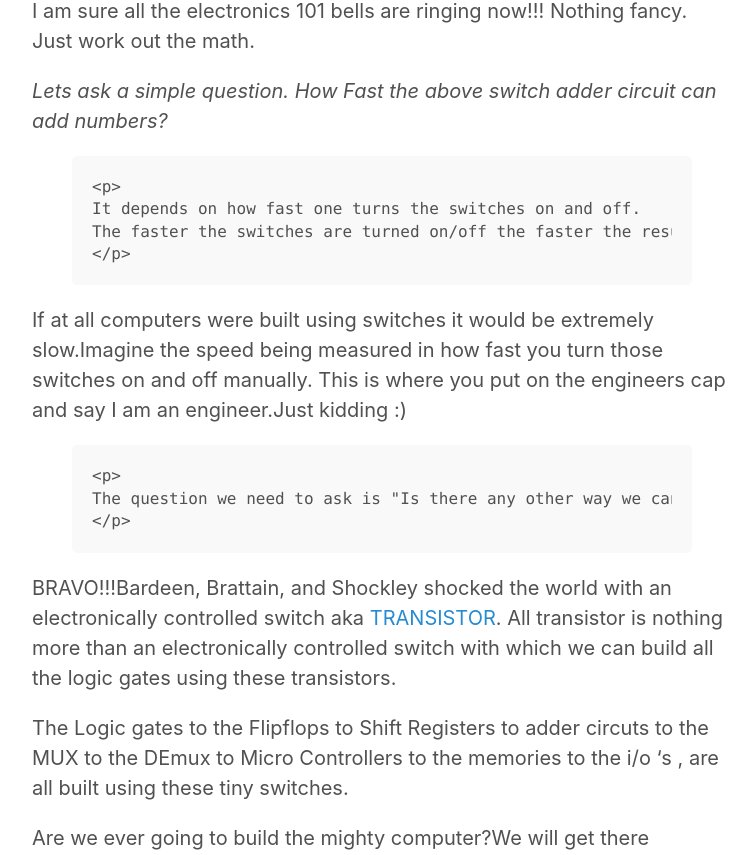
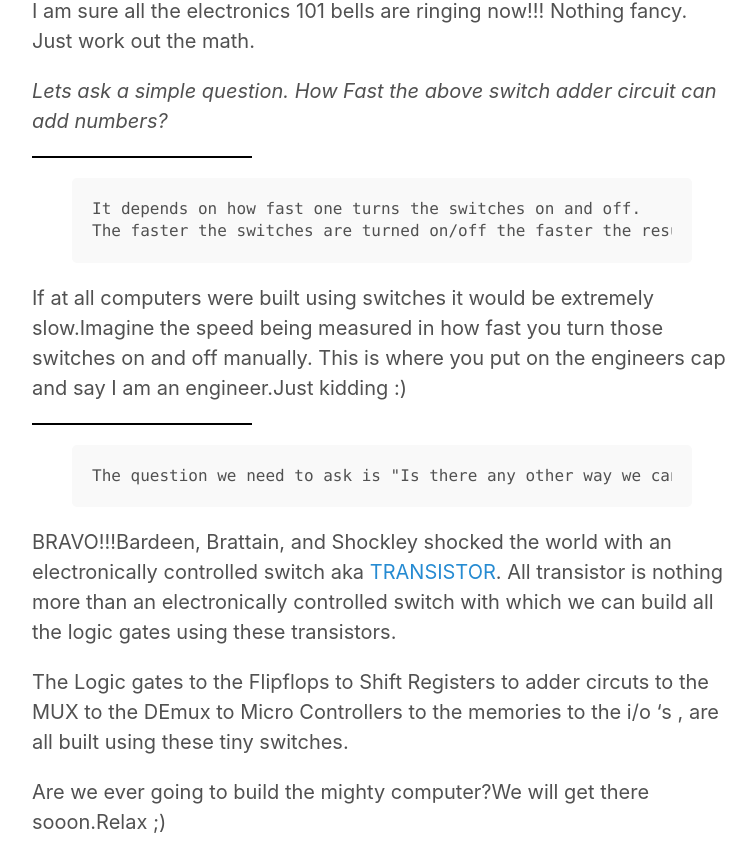
Before and after one commit to simple-guru/simple-guru.github.io, a Jekyll site: the page built from _posts/2016-04-21-Switch.md, in a window 1280 px wide, cut to the strip 2818-3673 px from the top of the page. Shown: the whole strip, without its empty margins (258-1014 px from the left). Built offline with Jekyll 4.4.1, drawn with Linux system fonts in a browser that asks for light colours.

Commit message:
formatting

```diff
--- a/_posts/2016-04-21-Switch.md
+++ b/_posts/2016-04-21-Switch.md
@@ -75,22 +75,21 @@
 Nothing fancy. Just work out the math.
 
 <i>Lets ask a simple question. How Fast the above switch adder circuit can add numbers?</i>
+<p class=text>
 {% highlight text %}
 
-<p>
 It depends on how fast one turns the switches on and off.
 The faster the switches are turned on/off the faster the results.
+
+{% endhighlight %}
 </p>
-{% endhighlight %}
-
 If at all computers were built using switches it would be extremely slow.Imagine the speed being measured in how fast you turn those switches on and off manually. This is where you put on the engineers cap and say I am an engineer.Just kidding :)
 
+<p class=text>
 {% highlight text %}
-<p>
 The question we need to ask is "Is there any other way we can turn these switches on/off very fast?"
+{% endhighlight %}
 </p>
-{% endhighlight %}
-
 BRAVO!!!Bardeen, Brattain, and Shockley shocked the world with an electronically controlled switch aka [TRANSISTOR](https://www.youtube.com/watch?v=IcrBqCFLHIY).
 All transistor is nothing more than an electronically controlled switch with which we can build all the logic gates using these transistors.
 
--- a/_sass/_posts.scss
+++ b/_sass/_posts.scss
@@ -41,6 +41,12 @@
   border-bottom: 1px solid #eee;
 }
 
+p.text {
+    width: 11em;
+    border: 1px solid #000000;
+    word-wrap: break-word;
+}
+
 .related-posts {
   padding-left: 0;
   list-style: none;
```
